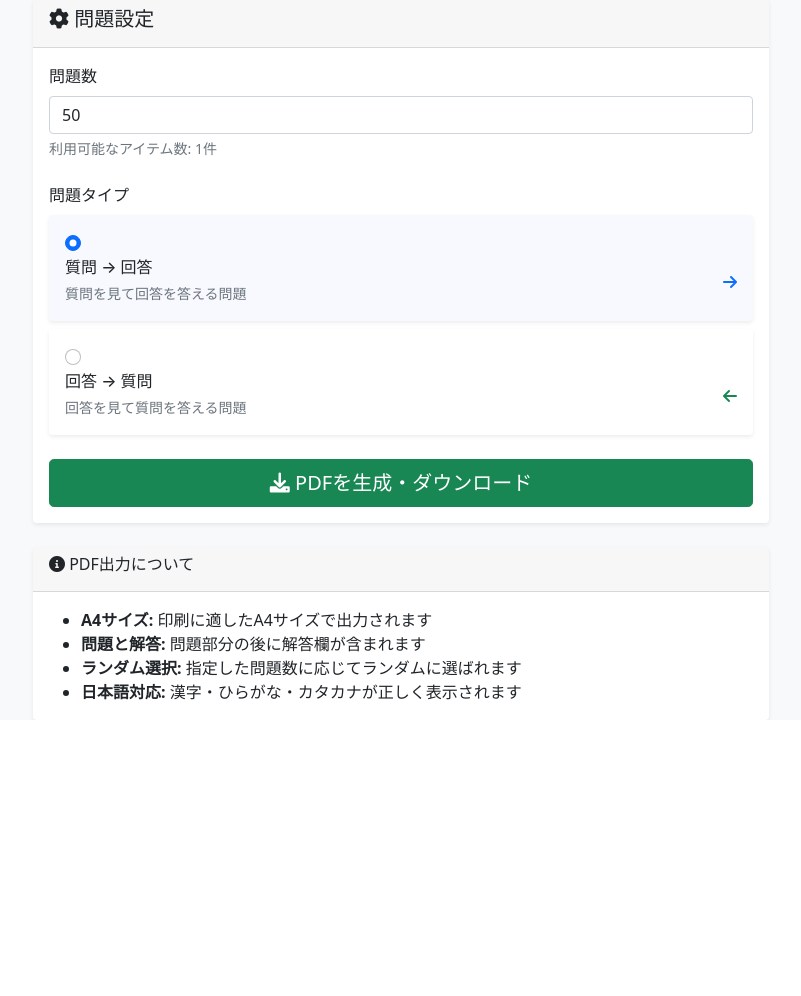
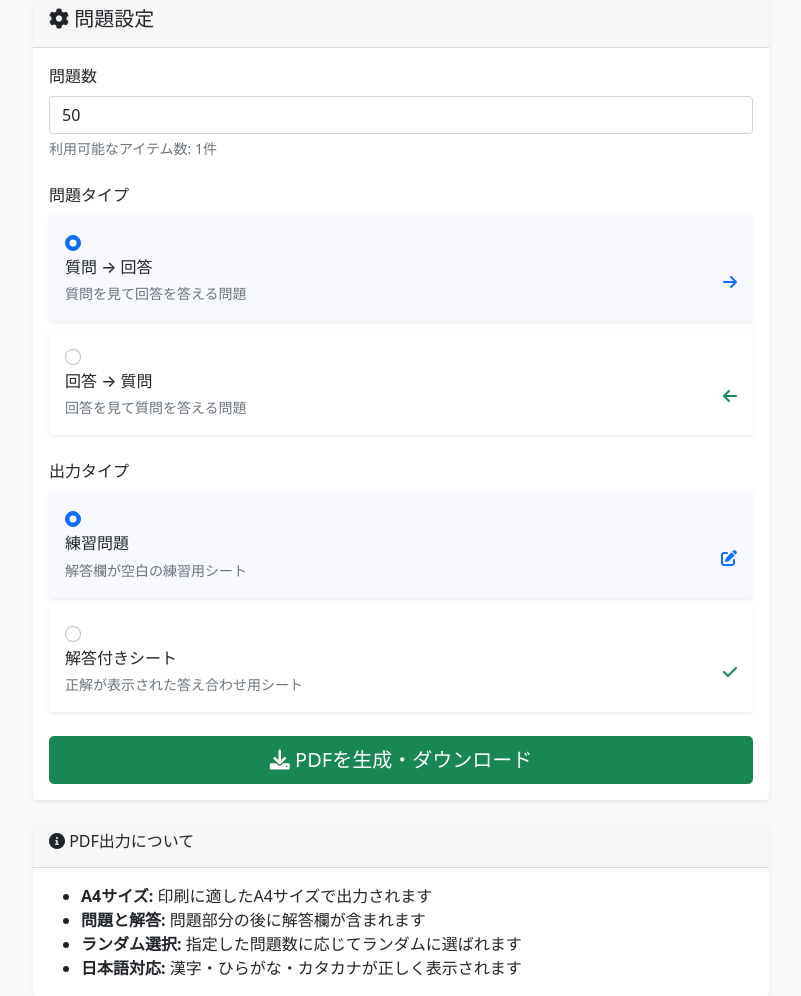
Before and after one commit to tak-s/study-cards, a Flask app: template templates/generate_quiz.html in a window 1280 px wide. Shown: the part 161-1157 px from the top of the page, without its empty margins (239-1040 px from the left). Before the commit the page ends 881 px from the top, so only its background shows below. Run offline with Flask 3, Linux system fonts and the light colour scheme; the template is opened without the code that fills it: most values are stand-ins (such as "Sample title", 1, 10 or a date in 2020).

Commit message:
feat: Add answer sheet generation feature (問題ごとに正解)
Co-authored-by: tak-s <20725737+tak-s@users.noreply.github.com>

```diff
--- a/app.py
+++ b/app.py
@@ -297,6 +297,7 @@ def create_quiz(filename):
 
     num_questions = int(request.form.get('num_questions', 50))
     quiz_type = request.form.get('quiz_type', 'question_to_answer')
+    output_type = request.form.get('output_type', 'practice')  # 新しいパラメータ
 
     # 問題数の調整（データセットのサイズまで）
     num_questions = min(num_questions, len(data))
@@ -305,17 +306,20 @@ def create_quiz(filename):
     selected_items = random.sample(data, num_questions)
 
     # PDF生成
-    pdf_buffer = create_quiz_pdf(selected_items, filename[:-4], quiz_type)
+    pdf_buffer = create_quiz_pdf(selected_items, filename[:-4], quiz_type, output_type)
+
+    # ファイル名を出力タイプに応じて変更
+    output_suffix = "_answers" if output_type == "answer_sheet" else "_quiz"
 
     # PDFをファイルとして返す
     return send_file(
         pdf_buffer,
         as_attachment=True,
-        download_name=f'{filename[:-4]}_quiz_{datetime.now().strftime("%Y%m%d_%H%M%S")}.pdf',
+        download_name=f'{filename[:-4]}{output_suffix}_{datetime.now().strftime("%Y%m%d_%H%M%S")}.pdf',
         mimetype='application/pdf'
     )
 
-def create_quiz_pdf(items, dataset_name, quiz_type):
+def create_quiz_pdf(items, dataset_name, quiz_type, output_type='practice'):
     """問題のPDFを作成（統一フォーマット：質問,回答）"""
     buffer = io.BytesIO()
 
@@ -373,10 +377,11 @@ def create_quiz_pdf(items, dataset_name, quiz_type):
 
     # タイトル
     total_questions = len(items)
+    title_suffix = "解答付きシート" if output_type == 'answer_sheet' else "暗記問題"
     if font_available:
-        title_text = f"{dataset_name} - 暗記問題 ({total_questions}問)"
+        title_text = f"{dataset_name} - {title_suffix} ({total_questions}問)"
     else:
-        title_text = escape_japanese(f"{dataset_name} - 暗記問題 ({total_questions}問)")
+        title_text = escape_japanese(f"{dataset_name} - {title_suffix} ({total_questions}問)")
 
     title_paragraph = Paragraph(title_text, title_style)
     story.append(title_paragraph)
@@ -403,9 +408,9 @@ def create_quiz_pdf(items, dataset_name, quiz_type):
             # 2ページ目以降のタイトル
             page_num = (current_item_index // items_per_page) + 1
             if font_available:
-                page_title = f"{dataset_name} - 暗記問題 (ページ {page_num})"
+                page_title = f"{dataset_name} - {title_suffix} (ページ {page_num})"
             else:
-                page_title = escape_japanese(f"{dataset_name} - 暗記問題 (ページ {page_num})")
+                page_title = escape_japanese(f"{dataset_name} - {title_suffix} (ページ {page_num})")
 
             story.append(Paragraph(page_title, title_style))
             story.append(Spacer(1, 10*mm))
@@ -414,7 +419,8 @@ def create_quiz_pdf(items, dataset_name, quiz_type):
         table_data = []
 
         # ヘッダー行
-        table_data.append(['問題', '解答欄', '問題', '解答欄'])
+        header_answer_col = '正解' if output_type == 'answer_sheet' else '解答欄'
+        table_data.append(['問題', header_answer_col, '問題', header_answer_col])
 
         # 25行のデータを作成
         for i in range(25):
@@ -438,7 +444,25 @@ def create_quiz_pdf(items, dataset_name, quiz_type):
                         left_question = f"{current_item_index + i + 1}. {question_text}"
                     else:
                         left_question = escape_japanese(f"{current_item_index + i + 1}. {question_text}")
-                    left_answer = "________________"
+
+                    # 答えの表示を出力タイプに応じて変更
+                    if output_type == 'answer_sheet':
+                        # 正解を表示
+                        if quiz_type == 'answer_to_question':
+                            # 回答→質問の場合、質問が正解
+                            correct_answer = (left_item.get('質問') or
+                                            left_item.get('question') or '')
+                        else:
+                            # 質問→回答の場合、回答が正解
+                            correct_answer = (left_item.get('回答') or
+                                            left_item.get('answer') or '')
+
+                        if font_available:
+                            left_answer = correct_answer
+                        else:
+                            left_answer = escape_japanese(correct_answer)
+                    else:
+                        left_answer = "________________"
                 else:
                     left_question = ""
                     left_answer = ""
@@ -463,7 +487,25 @@ def create_quiz_pdf(items, dataset_name, quiz_type):
                         right_question = f"{current_item_index + i + 26}. {question_text}"
                     else:
                         right_question = escape_japanese(f"{current_item_index + i + 26}. {question_text}")
-                    right_answer = "________________"
+
+                    # 答えの表示を出力タイプに応じて変更
+                    if output_type == 'answer_sheet':
+                        # 正解を表示
+                        if quiz_type == 'answer_to_question':
+                            # 回答→質問の場合、質問が正解
+                            correct_answer = (right_item.get('質問') or
+                                            right_item.get('question') or '')
+                        else:
+                            # 質問→回答の場合、回答が正解
+                            correct_answer = (right_item.get('回答') or
+                                            right_item.get('answer') or '')
+
+                        if font_available:
+                            right_answer = correct_answer
+                        else:
+                            right_answer = escape_japanese(correct_answer)
+                    else:
+                        right_answer = "________________"
                 else:
                     right_question = ""
                     right_answer = ""
--- a/templates/generate_quiz.html
+++ b/templates/generate_quiz.html
@@ -83,6 +83,46 @@
                         </div>
                     </div>
 
+                    <div class="mb-4">
+                        <label class="form-label">出力タイプ</label>
+                        <div class="row">
+                            <div class="col-12 mb-2">
+                                <div class="card">
+                                    <div class="card-body">
+                                        <input type="radio" class="form-check-input" id="practice_mode"
+                                               name="output_type" value="practice" checked>
+                                        <label class="form-check-label w-100" for="practice_mode">
+                                            <div class="d-flex justify-content-between align-items-center">
+                                                <div>
+                                                    <h6 class="mb-1">練習問題</h6>
+                                                    <small class="text-muted">解答欄が空白の練習用シート</small>
+                                                </div>
+                                                <i class="fas fa-edit text-primary"></i>
+                                            </div>
+                                        </label>
+                                    </div>
+                                </div>
+                            </div>
+                            <div class="col-12">
+                                <div class="card">
+                                    <div class="card-body">
+                                        <input type="radio" class="form-check-input" id="answer_sheet"
+                                               name="output_type" value="answer_sheet">
+                                        <label class="form-check-label w-100" for="answer_sheet">
+                                            <div class="d-flex justify-content-between align-items-center">
+                                                <div>
+                                                    <h6 class="mb-1">解答付きシート</h6>
+                                                    <small class="text-muted">正解が表示された答え合わせ用シート</small>
+                                                </div>
+                                                <i class="fas fa-check text-success"></i>
+                                            </div>
+                                        </label>
+                                    </div>
+                                </div>
+                            </div>
+                        </div>
+                    </div>
+
                     <div class="d-grid">
                         <button type="submit" class="btn btn-success btn-lg">
                             <i class="fas fa-download"></i> PDFを生成・ダウンロード
@@ -113,14 +153,14 @@
 {% block scripts %}
 <script>
 document.addEventListener('DOMContentLoaded', function() {
-    const radioButtons = document.querySelectorAll('input[name="quiz_type"]');
+    const radioButtons = document.querySelectorAll('input[name="quiz_type"], input[name="output_type"]');
     const cards = document.querySelectorAll('.card .card-body');
 
     radioButtons.forEach(radio => {
         radio.addEventListener('change', function() {
             // すべてのカードのスタイルをリセット
             cards.forEach(card => {
-                if (card.querySelector('input[name="quiz_type"]')) {
+                if (card.querySelector('input[name="quiz_type"]') || card.querySelector('input[name="output_type"]')) {
                     card.parentElement.style.borderColor = '';
                     card.parentElement.style.backgroundColor = '';
                 }
@@ -134,12 +174,12 @@ document.addEventListener('DOMContentLoaded', function() {
     });
 
     // 初期選択状態を設定
-    const checkedRadio = document.querySelector('input[name="quiz_type"]:checked');
-    if (checkedRadio) {
-        const selectedCard = checkedRadio.closest('.card');
+    const checkedRadios = document.querySelectorAll('input[name="quiz_type"]:checked, input[name="output_type"]:checked');
+    checkedRadios.forEach(radio => {
+        const selectedCard = radio.closest('.card');
         selectedCard.style.borderColor = '#0d6efd';
         selectedCard.style.backgroundColor = '#f8f9ff';
-    }
+    });
 
     // 問題数の自動調整
     const numQuestionsInput = document.getElementById('num_questions');
```
